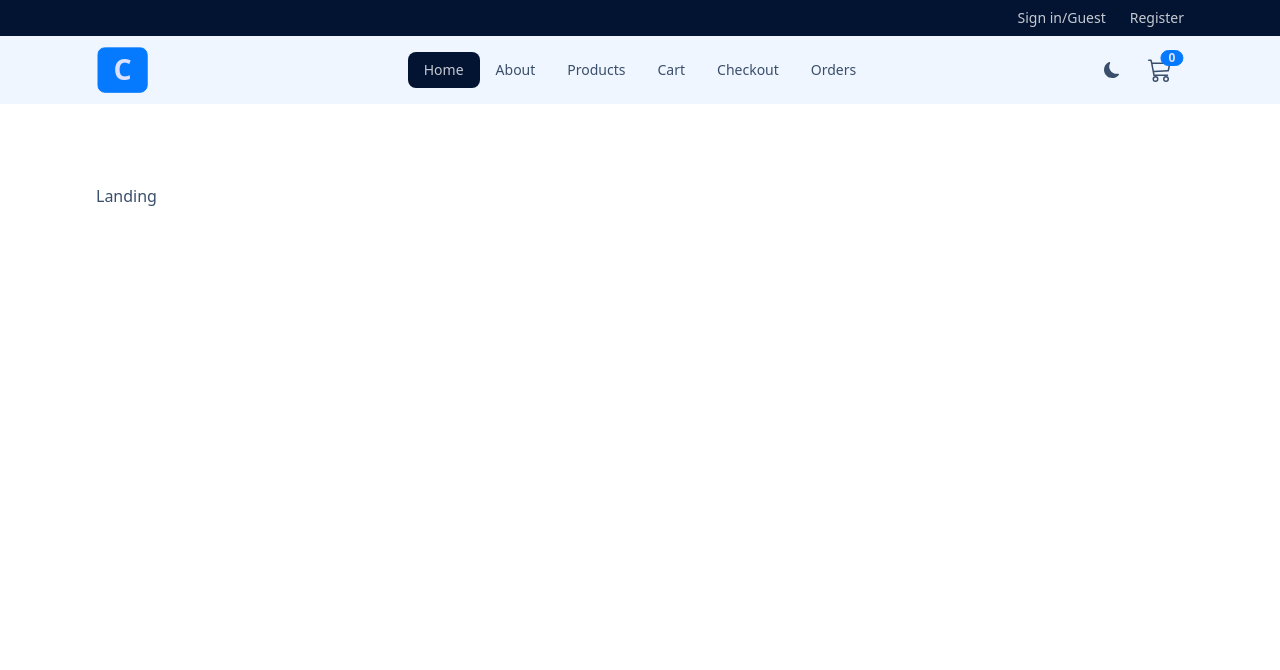
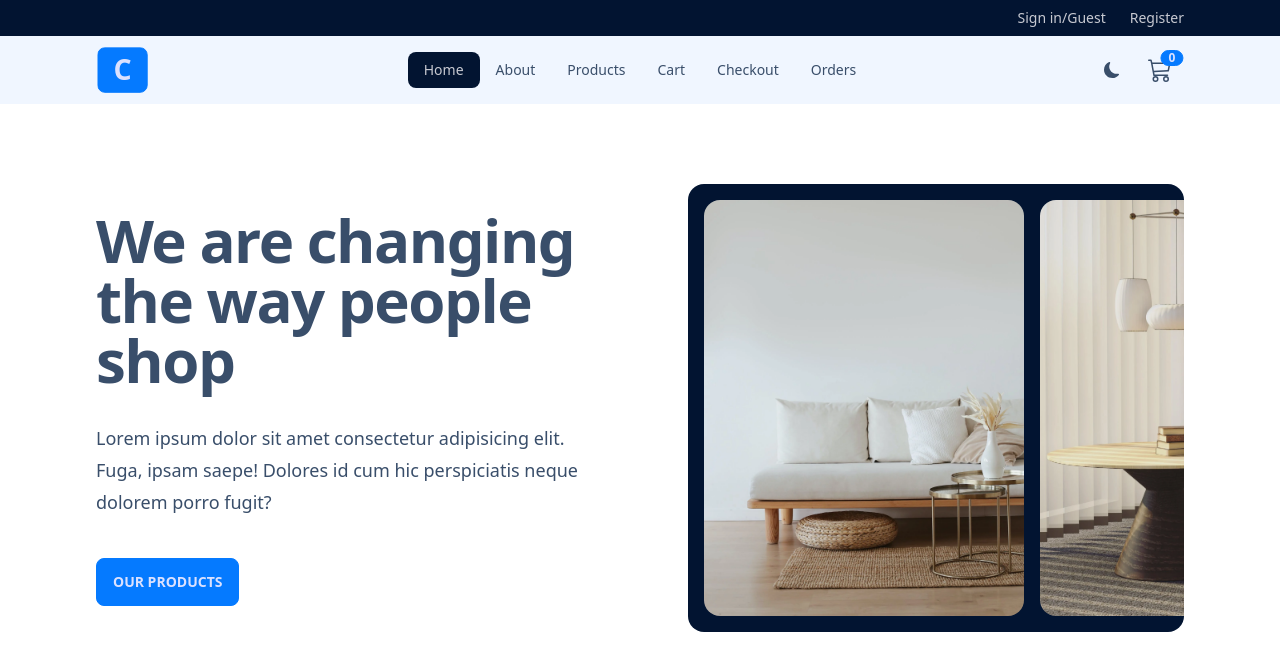
Before and after one commit to nikhilmahato21/comfy-store, a React (Vite) app: page / in a window 1280 px wide. Shown: the top 670 px of the page. Built offline with nearby package versions, Linux system fonts and the light colour scheme.

Commit message:
landing page and base url setup

```diff
--- /dev/null
+++ b/src/components/Hero.jsx
@@ -0,0 +1,43 @@
+import React from "react";
+import hero1 from "../assets/hero1.webp";
+import hero2 from "../assets/hero2.webp";
+import hero3 from "../assets/hero3.webp";
+import hero4 from "../assets/hero4.webp";
+import { Link } from "react-router-dom";
+
+const carouselIMages = [hero1, hero2, hero3, hero4];
+
+const Hero = () => {
+  return (
+    <div className="grid lg:grid-cols-2 gap-24 items-center">
+      <div>
+        <h1 className="max-w-2xl text-4xl font-bold tracking-tight sm:text-6xl">
+          We are changing the way people shop{" "}
+        </h1>
+        <p className="mt-8 max-w-xl  text-lg leading-8">
+          Lorem ipsum dolor sit amet consectetur adipisicing elit. Fuga, ipsam
+          saepe! Dolores id cum hic perspiciatis neque dolorem porro fugit?{" "}
+        </p>
+        <div className="mt-10">
+          <Link to="/products" className="btn btn-primary">
+            Our Products
+          </Link>
+        </div>
+      </div>
+      <div className=" h-[28rem] carousel carousel-center p-4 space-x-4 bg-neutral rounded-box">
+        {carouselIMages.map((image) => {
+          return (
+            <div key={image} className="carousel-item">
+              <img
+                src={image}
+                className="rounded-box h-full w-80 object-cover"
+              />
+            </div>
+          );
+        })}
+      </div>
+    </div>
+  );
+};
+
+export default Hero;
--- a/src/pages/Landing.jsx
+++ b/src/pages/Landing.jsx
@@ -1,7 +1,12 @@
 import React from "react";
+import Hero from "../components/Hero";
 
 const Landing = () => {
-  return <h1>Landing</h1>;
+  return (
+    <>
+      <Hero />
+    </>
+  );
 };
 
 export default Landing;
--- /dev/null
+++ b/src/utils/index.js
@@ -0,0 +1,7 @@
+import axios from "axios";
+
+const productionUrl = "https://strapi-store-server.onrender.com/api";
+
+export const customFetch = axios.create({
+  baseURL: productionUrl,
+});
```
